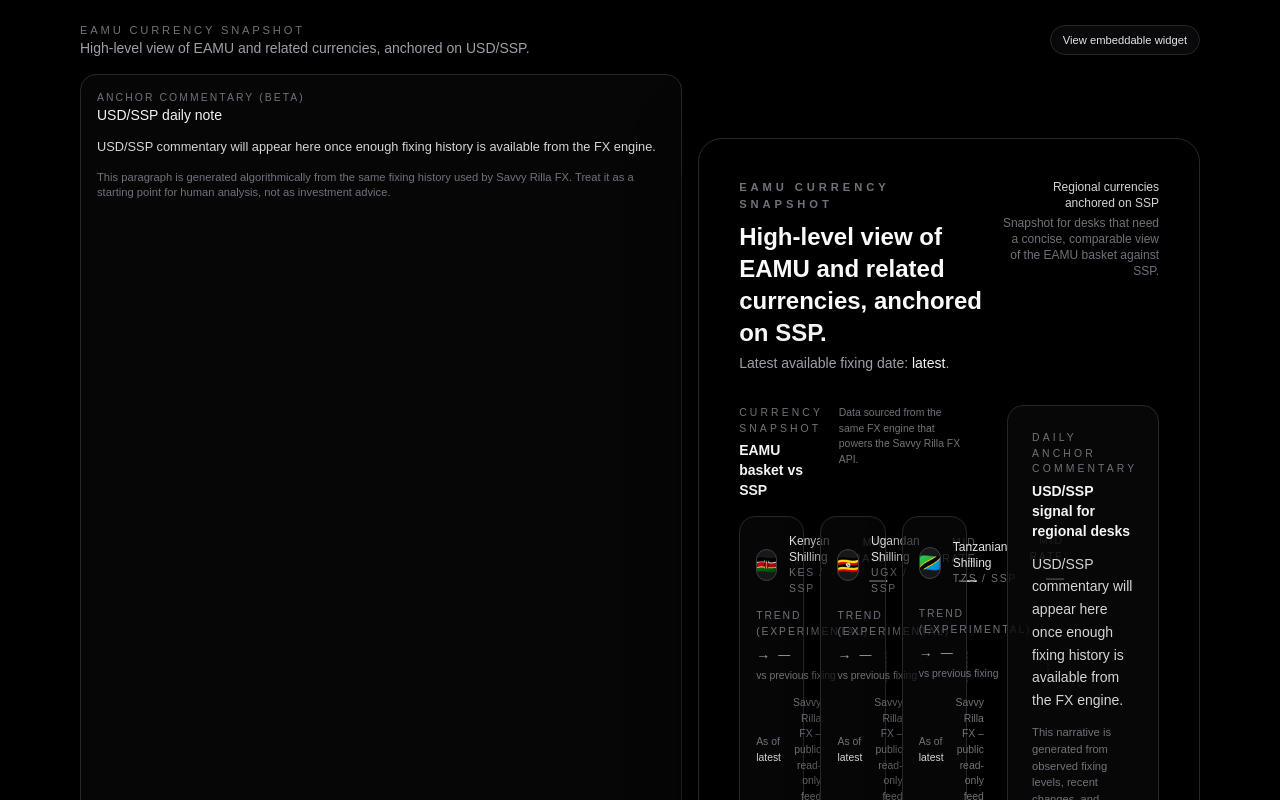
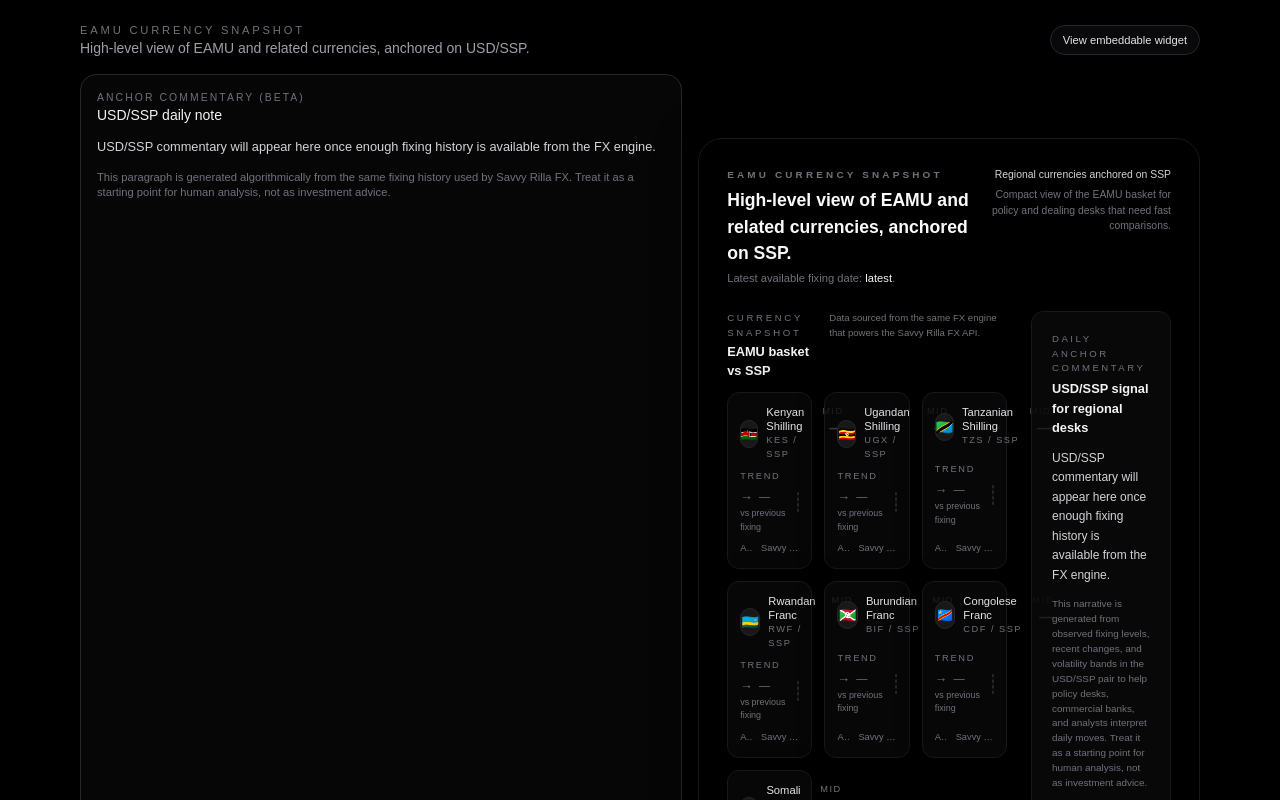
Before and after one commit to admindau/eamu-currency-tracker, a Next.js app: page / in a window 1280 px wide. Shown: the part 620-1420 px from the top of the page. Built offline with nearby package versions, Linux system fonts and the light colour scheme; no server answers.

Commit message:
Fix: Working on the dashboard

```diff
--- a/components/CurrencyOverviewCard.tsx
+++ b/components/CurrencyOverviewCard.tsx
@@ -7,11 +7,7 @@ type EamuRate = {
   flag: string;
   rate: number | null;
 
-  /**
-   * Optional fields for richer cards.
-   * You don’t need to pass these yet – the card will
-   * render gracefully without them.
-   */
+  // Optional richer fields
   changePct?: number | null;
   history?: number[]; // e.g. last 7 mid-rates for sparkline
   sourceLabel?: string | null;
@@ -42,7 +38,7 @@ function getTrend(
   changePct: number | null | undefined,
 ): { label: "up" | "down" | "flat"; arrow: string; className: string } {
   if (typeof changePct !== "number" || Number.isNaN(changePct)) {
-    return { label: "flat", arrow: "→", className: "text-zinc-400" };
+    return { label: "flat", arrow: "→", className: "text-zinc-500" };
   }
 
   const value = changePct;
@@ -54,14 +50,14 @@ function getTrend(
     return { label: "down", arrow: "↓", className: "text-red-400" };
   }
 
-  return { label: "flat", arrow: "→", className: "text-zinc-400" };
+  return { label: "flat", arrow: "→", className: "text-zinc-500" };
 }
 
 function Sparkline({ history }: { history: number[] }) {
   if (!history || history.length < 2) return null;
 
-  const width = 120;
-  const height = 32;
+  const width = 80;
+  const height = 20;
 
   const min = Math.min(...history);
   const max = Math.max(...history);
@@ -73,7 +69,7 @@ function Sparkline({ history }: { history: number[] }) {
     .map((value, index) => {
       const x = index * stepX;
       const normalized = (value - min) / range;
-      const y = height - normalized * (height - 4) - 2; // 2px vertical padding
+      const y = height - normalized * (height - 4) - 2;
       return `${x},${y}`;
     })
     .join(" ");
@@ -81,13 +77,13 @@ function Sparkline({ history }: { history: number[] }) {
   return (
     <svg
       viewBox={`0 0 ${width} ${height}`}
-      className="h-8 w-full text-zinc-400"
+      className="h-5 w-full text-zinc-500"
       aria-hidden="true"
     >
       <polyline
         fill="none"
         stroke="currentColor"
-        strokeWidth={1.5}
+        strokeWidth={1.2}
         strokeLinecap="round"
         strokeLinejoin="round"
         points={points}
@@ -107,56 +103,57 @@ export function CurrencyOverviewCard({
   return (
     <section
       aria-labelledby="eamu-currency-snapshot"
-      className="mt-16 rounded-3xl border border-zinc-800 bg-black/40 p-6 sm:p-8 lg:p-10 shadow-[0_0_60px_rgba(0,0,0,0.7)]"
+      className="mt-16 rounded-3xl border border-zinc-900 bg-black/60 p-5 sm:p-6 lg:p-7 shadow-[0_0_40px_rgba(0,0,0,0.7)]"
     >
-      <div className="flex flex-col gap-4 sm:flex-row sm:items-baseline sm:justify-between">
+      {/* Header */}
+      <div className="flex flex-col gap-3 sm:flex-row sm:items-baseline sm:justify-between">
         <div>
-          <p className="text-[0.7rem] font-semibold tracking-[0.35em] text-zinc-500 uppercase">
+          <p className="text-[0.62rem] font-semibold tracking-[0.32em] text-zinc-500 uppercase">
             EAMU currency snapshot
           </p>
           <h2
             id="eamu-currency-snapshot"
-            className="mt-2 text-xl sm:text-2xl font-semibold text-zinc-50"
+            className="mt-1 text-[1.05rem] sm:text-[1.1rem] font-semibold text-zinc-50"
           >
             High-level view of EAMU and related currencies, anchored on{" "}
             <span className="text-zinc-100">{latestBase}</span>.
           </h2>
-          <p className="mt-1 text-sm text-zinc-400">
+          <p className="mt-1 text-[0.7rem] text-zinc-500">
             Latest available fixing date:{" "}
             <span className="font-medium text-zinc-100">{displayDate}</span>.
           </p>
         </div>
 
-        <div className="text-right text-xs text-zinc-500 space-y-1">
+        <div className="text-right text-[0.65rem] text-zinc-500 space-y-1 max-w-xs">
           <p className="font-medium text-zinc-300">
             Regional currencies anchored on {latestBase}
           </p>
           <p>
-            Snapshot for desks that need a concise, comparable view of the EAMU
-            basket against {latestBase}.
+            Compact view of the EAMU basket for policy and dealing desks that
+            need fast comparisons.
           </p>
         </div>
       </div>
 
-      <div className="mt-8 grid gap-10 lg:grid-cols-[minmax(0,3fr)_minmax(0,2fr)] items-start">
-        {/* Left: stacked performance cards in a responsive grid */}
-        <section aria-label="EAMU basket vs anchor" className="space-y-4">
+      <div className="mt-6 grid gap-6 lg:grid-cols-[2fr_1fr] items-start">
+        {/* LEFT: ultra-compact stacked performance cards */}
+        <section aria-label="EAMU basket vs anchor" className="space-y-3">
           <div className="flex items-baseline justify-between gap-4">
             <div>
-              <p className="text-[0.65rem] uppercase tracking-[0.3em] text-zinc-500">
+              <p className="text-[0.6rem] uppercase tracking-[0.28em] text-zinc-500">
                 Currency snapshot
               </p>
-              <h3 className="mt-1 text-sm font-semibold text-zinc-100">
+              <h3 className="mt-0.5 text-[0.8rem] font-semibold text-zinc-100">
                 EAMU basket vs {latestBase}
               </h3>
             </div>
-            <p className="text-[0.65rem] text-zinc-500">
+            <p className="hidden sm:block text-[0.6rem] text-zinc-500">
               Data sourced from the same FX engine that powers the Savvy Rilla
               FX API.
             </p>
           </div>
 
-          <div className="grid gap-4 sm:grid-cols-2 xl:grid-cols-3">
+          <div className="grid gap-3 sm:grid-cols-2 xl:grid-cols-3 items-stretch">
             {eamuRates.map((country) => {
               const changePct =
                 typeof country.changePct === "number"
@@ -167,55 +164,55 @@ export function CurrencyOverviewCard({
               return (
                 <article
                   key={country.code}
-                  className="flex flex-col justify-between rounded-2xl border border-zinc-800 bg-zinc-950/70 p-4 shadow-[0_0_30px_rgba(0,0,0,0.6)]"
+                  className="flex h-full flex-col justify-between rounded-xl border border-zinc-900 bg-zinc-950/80 p-3 shadow-[0_0_24px_rgba(0,0,0,0.6)]"
                 >
-                  {/* Header: flag + country + pair */}
-                  <header className="flex items-center justify-between gap-3">
-                    <div className="flex items-center gap-3">
-                      <span className="inline-flex h-8 w-8 items-center justify-center overflow-hidden rounded-full border border-zinc-700 bg-zinc-900 text-xs">
-                        <span className="text-lg leading-none">
+                  {/* Top: flag + pair + mid */}
+                  <header className="flex items-start justify-between gap-2">
+                    <div className="flex items-center gap-2">
+                      <span className="inline-flex h-7 w-7 items-center justify-center overflow-hidden rounded-full border border-zinc-800 bg-zinc-900 text-[0.65rem]">
+                        <span className="text-sm leading-none">
                           {country.flag}
                         </span>
                       </span>
-                      <div>
-                        <p className="text-xs font-medium text-zinc-200">
+                      <div className="space-y-[1px]">
+                        <p className="text-[0.7rem] font-medium text-zinc-200 leading-tight">
                           {country.name}
                         </p>
-                        <p className="text-[0.65rem] text-zinc-500 uppercase tracking-[0.16em]">
+                        <p className="text-[0.58rem] text-zinc-500 uppercase tracking-[0.16em]">
                           {country.code} / {latestBase}
                         </p>
                       </div>
                     </div>
 
                     <div className="text-right">
-                      <p className="text-[0.65rem] text-zinc-500 uppercase tracking-[0.18em]">
-                        Mid rate
+                      <p className="text-[0.58rem] text-zinc-500 uppercase tracking-[0.16em]">
+                        Mid
                       </p>
-                      <p className="text-lg font-semibold text-zinc-50 tabular-nums">
+                      <p className="text-[0.9rem] font-semibold text-zinc-50 tabular-nums leading-tight">
                         {formatMidRate(country.rate)}
                       </p>
                     </div>
                   </header>
 
                   {/* Middle: trend + sparkline */}
-                  <div className="mt-3 flex items-end justify-between gap-4">
-                    <div className="space-y-1">
-                      <p className="text-[0.65rem] uppercase tracking-[0.18em] text-zinc-500">
-                        Trend (experimental)
+                  <div className="mt-2 flex items-center justify-between gap-3">
+                    <div className="space-y-[2px]">
+                      <p className="text-[0.58rem] uppercase tracking-[0.18em] text-zinc-500">
+                        Trend
                       </p>
-                      <div className="flex items-baseline gap-2">
+                      <div className="flex items-baseline gap-1.5">
                         <span
-                          className={`text-sm font-semibold tabular-nums ${trend.className}`}
+                          className={`text-[0.8rem] font-semibold tabular-nums ${trend.className}`}
                         >
                           {trend.arrow}
                         </span>
                         <span
-                          className={`text-xs font-medium tabular-nums ${trend.className}`}
+                          className={`text-[0.7rem] font-medium tabular-nums ${trend.className}`}
                         >
                           {formatChangePct(changePct)}
                         </span>
                       </div>
-                      <p className="text-[0.65rem] text-zinc-500">
+                      <p className="text-[0.56rem] text-zinc-500">
                         vs previous fixing
                       </p>
                     </div>
@@ -224,23 +221,23 @@ export function CurrencyOverviewCard({
                       {country.history && country.history.length > 1 ? (
                         <Sparkline history={country.history} />
                       ) : (
-                        <div className="h-8 w-full rounded border border-dashed border-zinc-800 bg-zinc-900/40" />
+                        <div className="h-5 w-full rounded border border-dashed border-zinc-800 bg-zinc-900/40" />
                       )}
                     </div>
                   </div>
 
-                  {/* Footer: meta */}
-                  <footer className="mt-3 flex items-center justify-between gap-3 text-[0.65rem] text-zinc-500">
-                    <span>
+                  {/* Bottom: meta */}
+                  <footer className="mt-2 flex items-center justify-between gap-2 text-[0.58rem] text-zinc-500">
+                    <span className="truncate">
                       As of{" "}
                       <span className="font-medium text-zinc-300">
                         {displayDate}
                       </span>
                     </span>
-                    <span className="text-right">
+                    <span className="text-right truncate">
                       {country.sourceLabel
                         ? country.sourceLabel
-                        : "Savvy Rilla FX – public read-only feed"}
+                        : "Savvy Rilla FX – public read-only"}
                     </span>
                   </footer>
                 </article>
@@ -249,25 +246,25 @@ export function CurrencyOverviewCard({
           </div>
         </section>
 
-        {/* Right: anchor commentary panel */}
+        {/* RIGHT: commentary panel */}
         <section
           aria-label="Daily anchor commentary"
-          className="rounded-2xl border border-zinc-800 bg-zinc-950/80 p-5 sm:p-6 space-y-3"
+          className="rounded-xl border border-zinc-900 bg-zinc-950/90 p-4 sm:p-5 space-y-3"
         >
           <div className="space-y-1">
-            <p className="text-[0.65rem] uppercase tracking-[0.3em] text-zinc-500">
+            <p className="text-[0.6rem] uppercase tracking-[0.26em] text-zinc-500">
               Daily anchor commentary
             </p>
-            <h3 className="text-sm font-semibold text-zinc-100">
+            <h3 className="text-[0.8rem] font-semibold text-zinc-100">
               USD/SSP signal for regional desks
             </h3>
           </div>
 
-          <p className="text-sm leading-relaxed text-zinc-300 whitespace-pre-line">
+          <p className="text-[0.75rem] leading-relaxed text-zinc-300 whitespace-pre-line">
             {commentary}
           </p>
 
-          <p className="text-[0.7rem] text-zinc-500">
+          <p className="text-[0.62rem] text-zinc-500">
             This narrative is generated from observed fixing levels, recent
             changes, and volatility bands in the USD/SSP pair to help policy
             desks, commercial banks, and analysts interpret daily moves. Treat
```
